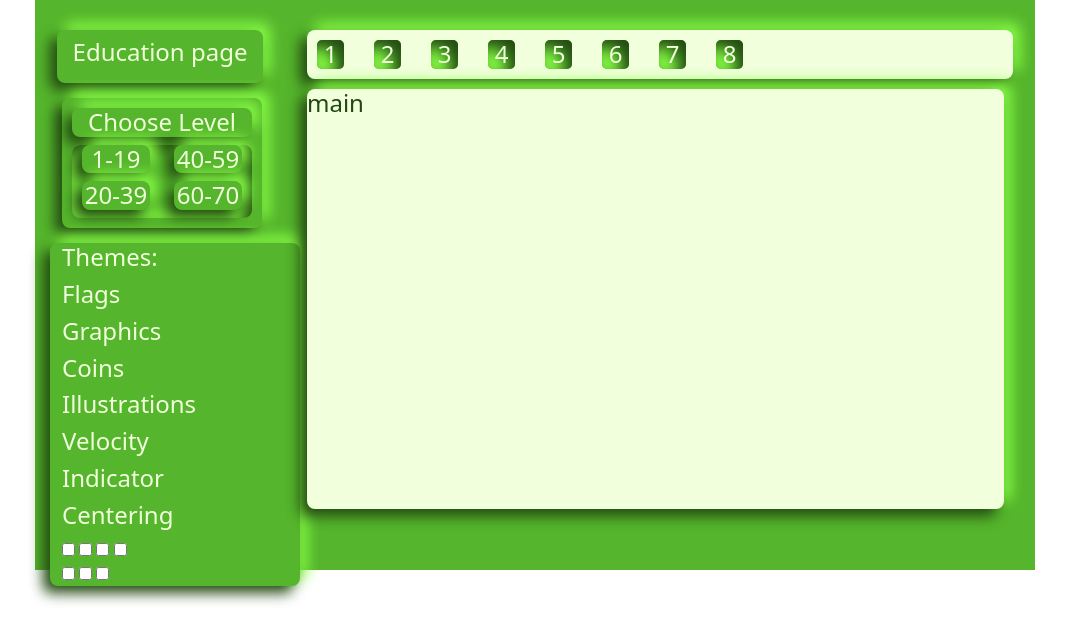
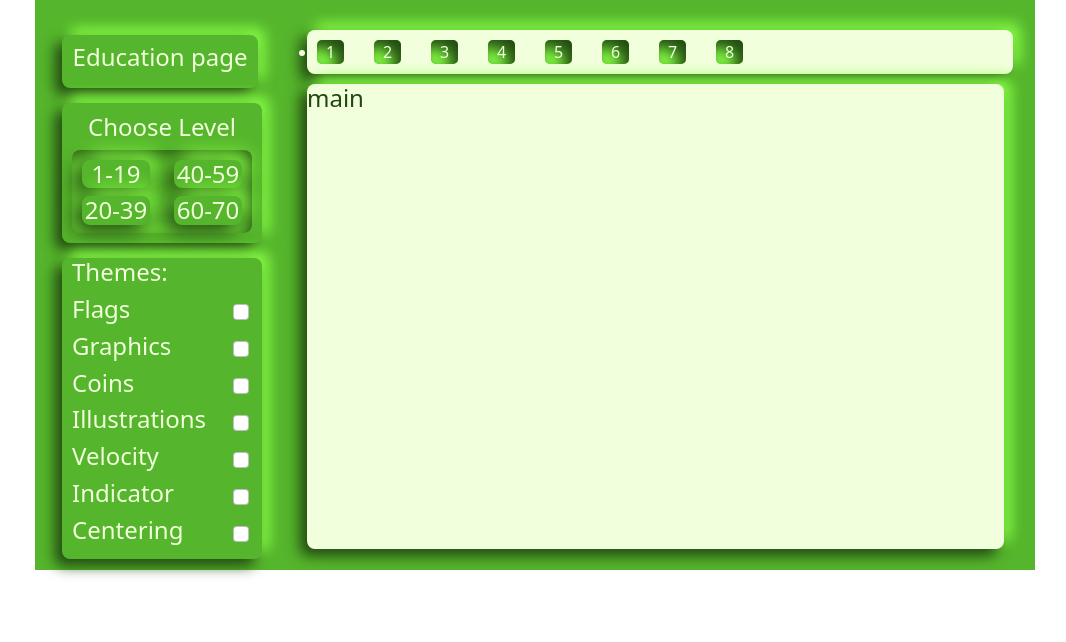
Before and after one commit to PaulicPo/GreenTemplate, a plain HTML site: page index.html in a window 1280 px wide. Shown: the whole page, without its empty margins (105-1171 px from the left). Drawn offline with nearby package versions, Linux system fonts and the light colour scheme.

Commit message:
14.02.23

```diff
--- a/index.html
+++ b/index.html
@@ -18,7 +18,6 @@
                 </div>
             </div>
             <div class="level">
-                <div class="row">
                 <div>
                     <h4>Choose Level</h4>
                     <div class="levelnumber">
@@ -39,10 +38,10 @@
                     </div>
                 </div>
             </div>
-            </div>
+            <div class="themes">
                <div class="row">
-                <div class="themes">
-                    <div class="col-md-8">
+                    <div class="col-md-9">
+                        <div>
                             <h4>Themes:</h4>
                             <h4>Flags</h4>
                             <h4>Graphics</h4>
@@ -52,31 +51,38 @@
                             <h4>Indicator</h4>
                             <h4>Centering</h4>
                         </div>
-                    <div class="col-md-4">
+                    </div>
+                    <div class="col-md-3">
                         <div>
-                            <input type="checkbox">
-                            <input type="checkbox">
-                            <input type="checkbox">
-                            <input type="checkbox">
-                            <input type="checkbox">
-                            <input type="checkbox">
-                            <input type="checkbox">
+                            <input class="theme-checkbox form-check-input" type="checkbox">
+
+                            <input class="theme-checkbox form-check-input " type="checkbox">
+
+                            <input class="theme-checkbox form-check-input " type="checkbox">
+
+                            <input class="theme-checkbox form-check-input" type="checkbox">
+
+                            <input class="theme-checkbox form-check-input" type="checkbox">
+
+                            <input class="theme-checkbox form-check-input" type="checkbox">
+
+                            <input class="theme-checkbox form-check-input" type="checkbox">
                         </div>
                     </div>
                 </div>
             </div>
         </div>
         <div class="col-md-9">
-            <div class="numbers">
-                <h4>1</h4>
-                <h4>2</h4>
-                <h4>3</h4>
-                <h4>4</h4>
-                <h4>5</h4>
-                <h4>6</h4>
-                <h4>7</h4>
-                <h4>8</h4>
-            </div>
+            <ul class="numbers">
+                <li class="one active">1</li>
+                <li>2</li>
+                <li>3</li>
+                <li>4</li>
+                <li>5</li>
+                <li>6</li>
+                <li>7</li>
+                <li>8</li>
+            </ul>
             <div class="main">
                 <h4>main</h4>
             </div>
--- a/sass/style.sass
+++ b/sass/style.sass
@@ -12,7 +12,7 @@
   border-radius: 8px
   background: #55b52c
   box-shadow:  -7px 7px 14px #224812, 7px -7px 14px #88ff46
-  margin: 10px
+  margin: 15px
   h4
     color: #f1ffdc
     text-align: center
@@ -25,10 +25,9 @@
   margin: 15px
   padding: 10px
   h4
-      border-radius: 8px
-      background: #55b52c
-      box-shadow:  -7px 7px 14px #224812, 7px -7px 14px #88ff46
-      text-align: center
+    color: #f1ffdc
+    text-align: center
+
 
 .themes
   width: 200px
@@ -38,8 +37,16 @@
   margin: 15px
   text-align: left
   padding: 0px 0px 0px 10px
-  .col-md-7
+  .col-md-8
     margin: 0!important
+    padding: 0!important
+  .col-md-3
+    padding-top: 42px
+    .theme-checkbox
+      margin-bottom: 17px
+
+
+
 .numbers
   display: flex
   flex-direction: row
@@ -48,7 +55,9 @@
   box-shadow:  -7px 7px 14px #224812, 7px -7px 14px #88ff46
   margin: 10px
   padding: 10px
-  h4
+  .one
+
+  li
     border-radius: 5px
     background: #55b52c
     box-shadow: inset -7px 7px 14px #224812, inset 7px -7px 14px #88ff46
@@ -57,14 +66,19 @@
     text-align: center
 .main
   width: 697px
-  height: 420px
+  height: 465px
   border-radius: 8px
   background: #f1ffdc
   box-shadow:  -7px 7px 14px #224812, 7px -7px 14px #88ff46
   margin: 10px
   color: #224812
 .levelnumber
+  border-radius: 8px
+  background: #55b52c
+  box-shadow: inset -5px 5px 15px #224812, inset 5px -5px 15px #88ff46
+  padding: 10px 10px 0px 10px
+  h4
     border-radius: 8px
     background: #55b52c
-    box-shadow: inset -7px 7px 14px #224812, inset 7px -7px 14px #88ff46
-    padding: 0px 10px 0px 10px
+    box-shadow:  -7px 7px 20px #224812, 7px -7px 20px #88ff46
+    text-align: center
```
Also changed, not shown: css/style.css, 1 other file. Lines whose indentation alone changed are shown as unchanged.
